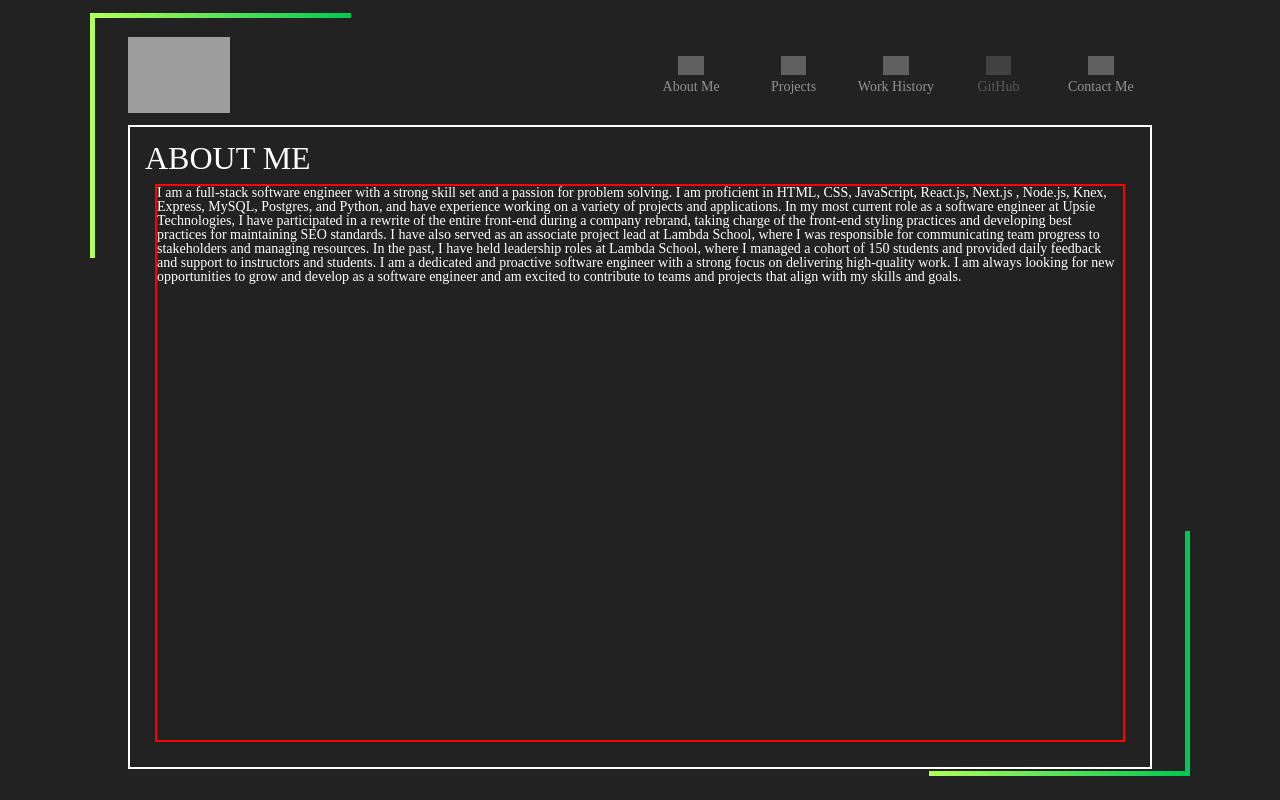
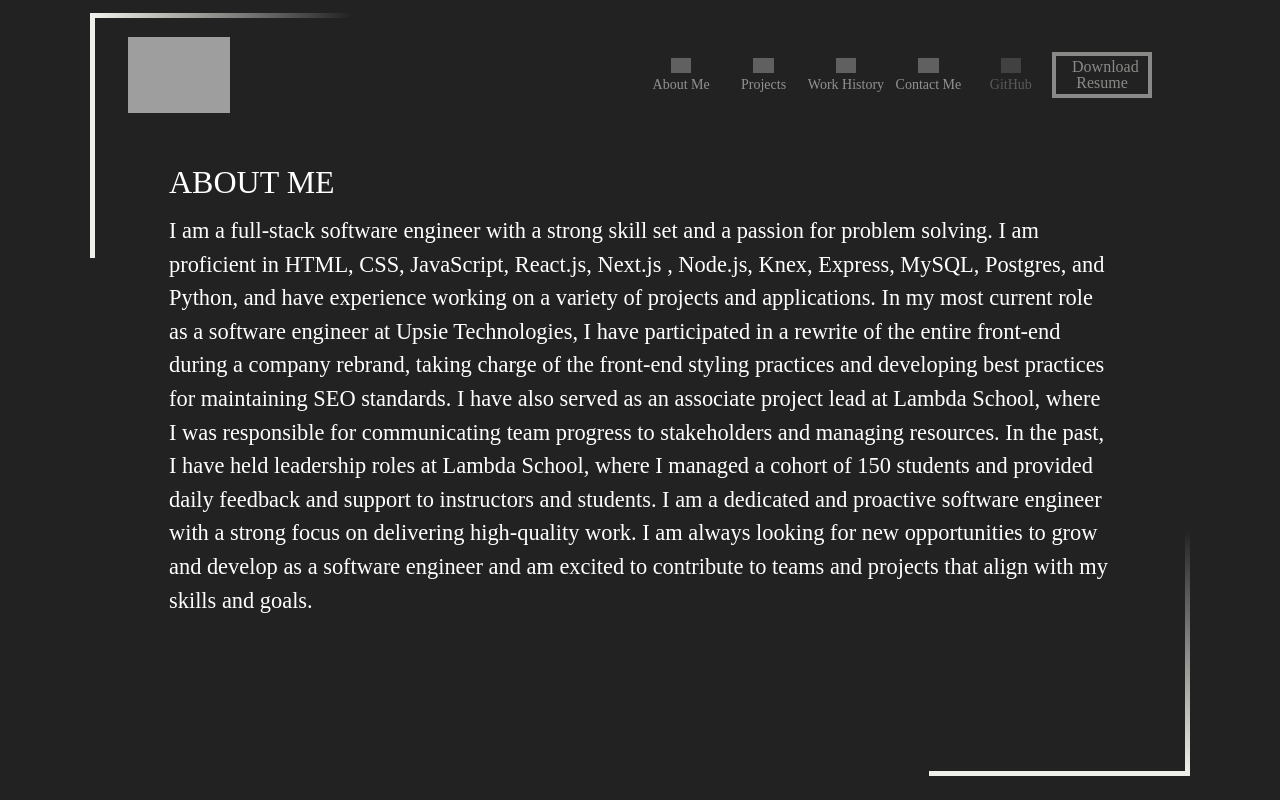
Before and after one commit to Samuel-Torres/portfolio, a React (Create React App) app in the folder portfolio/: page /about-me in a window 1280 px wide. Built offline with nearby package versions, Linux system fonts and the light colour scheme; grey boxes are pictures that could not be loaded.

Commit message:
Did some styling fixes, updated mixins as needed, added margin to about me page, adjusted about me font size, and created downloadable pdf button and added it to nav

```diff
--- a/portfolio/src/App.js
+++ b/portfolio/src/App.js
@@ -17,10 +17,9 @@ import { projects } from './data/projectData';
 import { aboutMe } from './data/about';
 
 function App() {
-  console.log("BIO: ", aboutMe)
   return (
     <>
-      <div className='border-gradient border-gradient-green only-top'>
+      <div className='border-gradient border-gradient-green-top only-top'>
       </div>
       <div className='app_container'>
           <BrowserRouter>
@@ -34,7 +33,7 @@ function App() {
             </Routes>
           </BrowserRouter>
         </div>
-        <div className='border-gradientTwo border-gradient-green only-bottom'>
+        <div className='border-gradientTwo border-gradient-green-bottom only-bottom'>
         </div>
     </>
   );
--- a/portfolio/src/App.scss
+++ b/portfolio/src/App.scss
@@ -1,3 +1,5 @@
+@import "./styles/variables.scss";
+
 .app_container {
     height: calc(100vh - 40px);
     width: 80%;
@@ -27,8 +29,11 @@
       bottom: 3%;
       right: 7%;
   }
-  .border-gradient-green {
-    border-image-source: linear-gradient(to left, #00C853, #B2FF59);
+  .border-gradient-green-top {
+    border-image-source: linear-gradient(to left, $dark-shade, $light-shade);
+  }
+  .border-gradient-green-bottom {
+    border-image-source: linear-gradient(to bottom, $dark-shade, $light-shade);
   }
   .only-top {
     border-right: 0;
--- a/portfolio/src/components/navBar/navBarIcons/NavBarIcon.js
+++ b/portfolio/src/components/navBar/navBarIcons/NavBarIcon.js
@@ -4,7 +4,6 @@ import './NavBarIcon.scss';
 
 export const NavBarIcon = (props) => {
     const tabData = props.tab
-    // console.log("TAB: ", tabData )
     const navigate = useNavigate();
 
     const handleTabClick = (path) => {
@@ -30,6 +29,14 @@ export const NavBarIcon = (props) => {
                     </div>
                 </a>
             : null}
+
+            {tabData.type === "resume" ?
+                <a href={require("../../../assets/SamuelTorres-Resume.pdf")} download="SamuelTorres-Resume">
+                <button className="resume-btn">
+                    Download Resume
+                </button>
+            </a>
+            : null}
         </div>
     )
 }
--- a/portfolio/src/components/navBar/navBarIcons/NavBarIcon.scss
+++ b/portfolio/src/components/navBar/navBarIcons/NavBarIcon.scss
@@ -1,3 +1,5 @@
+@import "../../../styles/variables.scss";
+
 .tabImg {
     width: 25%;
     margin-bottom: 5px;
@@ -26,3 +28,13 @@ a:hover {
     transform: translateY(-3px);
     opacity: 1;
 }
+.resume-btn {
+    all: unset;
+    margin: 2rem auto;
+    padding: .2rem 1rem;
+    width: 60px;
+    text-align: center;
+    font-size: medium;
+    color: $light-shade;
+    border: 4px solid $light-shade;
+}
--- a/portfolio/src/data/navBar.js
+++ b/portfolio/src/data/navBar.js
@@ -27,6 +27,14 @@ export const navBarData = {
             alt: 'work history icon'
         },
         {
+            id: 4,
+            tabType: 'pageUrl',
+            tabText: 'Contact Me',
+            imgIcon: 'https://res.cloudinary.com/dvz91qyth/image/upload/v1685563558/portfolio/nav%20icons/email_1_dgudu9.png',
+            path: "/contact",
+            alt: 'contact icon'
+        },
+        {
             id:3,
             tabType: 'externalLink',
             tabText: 'GitHub',
@@ -35,11 +43,7 @@ export const navBarData = {
         },
         {
             id: 4,
-            tabType: 'pageUrl',
-            tabText: 'Contact Me',
-            imgIcon: 'https://res.cloudinary.com/dvz91qyth/image/upload/v1685563558/portfolio/nav%20icons/email_1_dgudu9.png',
-            path: "/contact",
-            alt: 'contact icon'
+            type: "resume"
         }
     ]
 }
--- a/portfolio/src/routes/aboutMe/aboutMe.js
+++ b/portfolio/src/routes/aboutMe/aboutMe.js
@@ -6,8 +6,8 @@ export const aboutMe = (props) => {
     console.log("BIO: ", data)
     return (
         <div className="aboutMe-Container">
-            <h1>ABOUT ME</h1>
             <div className="bioContainer">
+            <h1 className="aboutMe">ABOUT ME</h1>
                 {!data ? <p>Loading...</p> :
                     <p>{data.bio}</p>
                 }
--- a/portfolio/src/routes/aboutMe/aboutMe.scss
+++ b/portfolio/src/routes/aboutMe/aboutMe.scss
@@ -1,16 +1,26 @@
+@import "../../styles/mixins.scss";
+
 .aboutMe-Container {
     height: calc(100vh - 190px);
     display: flex;
     flex-direction: column;
-    border: 2px solid white;
     padding:  15px;
 
+    h1 {
+        margin-bottom: 1rem;
+    }
+
     .bioContainer {
-        border: 2px solid red;
+        display: flex;
+        flex-direction: column;
         height: 100%;
         margin: 10px;
+        padding: 1rem;
     }
+
     .bioContainer p {
         color: white;
+        font-size: 1.4rem;
+        line-height: 1.5;
     }
 }
--- a/portfolio/src/styles/mixins.scss
+++ b/portfolio/src/styles/mixins.scss
@@ -1,7 +1,7 @@
 @import '../styles/variables.scss';
 
 @mixin text-gradient() {
-    background: -webkit-linear-gradient(#000000, $light-shade);
+    background: -webkit-linear-gradient($dark-shade, $light-shade);
     -webkit-background-clip: text;
     -webkit-text-fill-color: transparent;
     font-weight: bold;
@@ -10,7 +10,12 @@
 @mixin border-gradient($border-width) {
     border-width: $border-width;
     border-style: solid;
-    border-image: linear-gradient(to right, #000000, $light-shade) 1;
+    border-image: linear-gradient(to right, $dark-shade, $light-shade) 1;
+}
+
+@mixin left-gradient($border-width) {
+    border-left: $border-width solid;
+    border-image: linear-gradient(to bottom, $dark-shade, $light-shade) 1;
 }
 
 @mixin dropShadow($color) {
```
Also changed, not shown: 1 other file (tests, documents, lock files or other folders).
